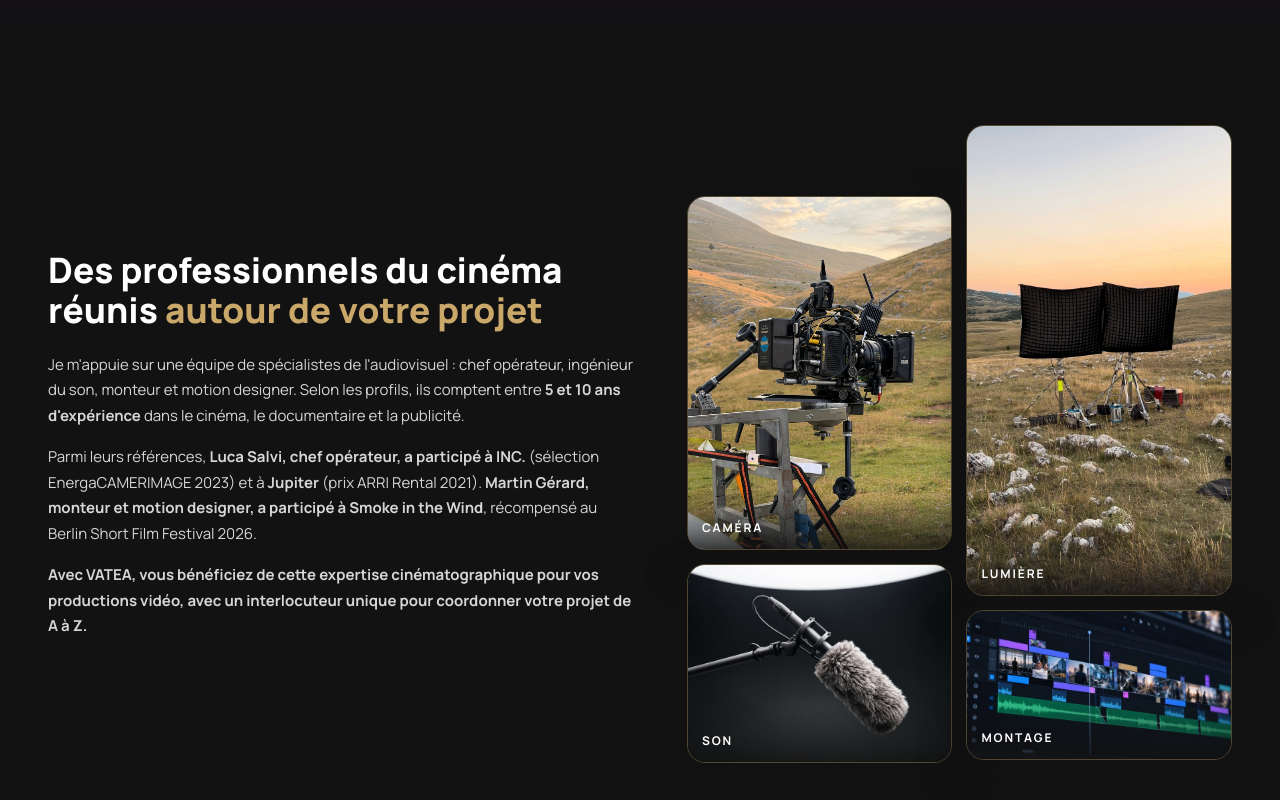
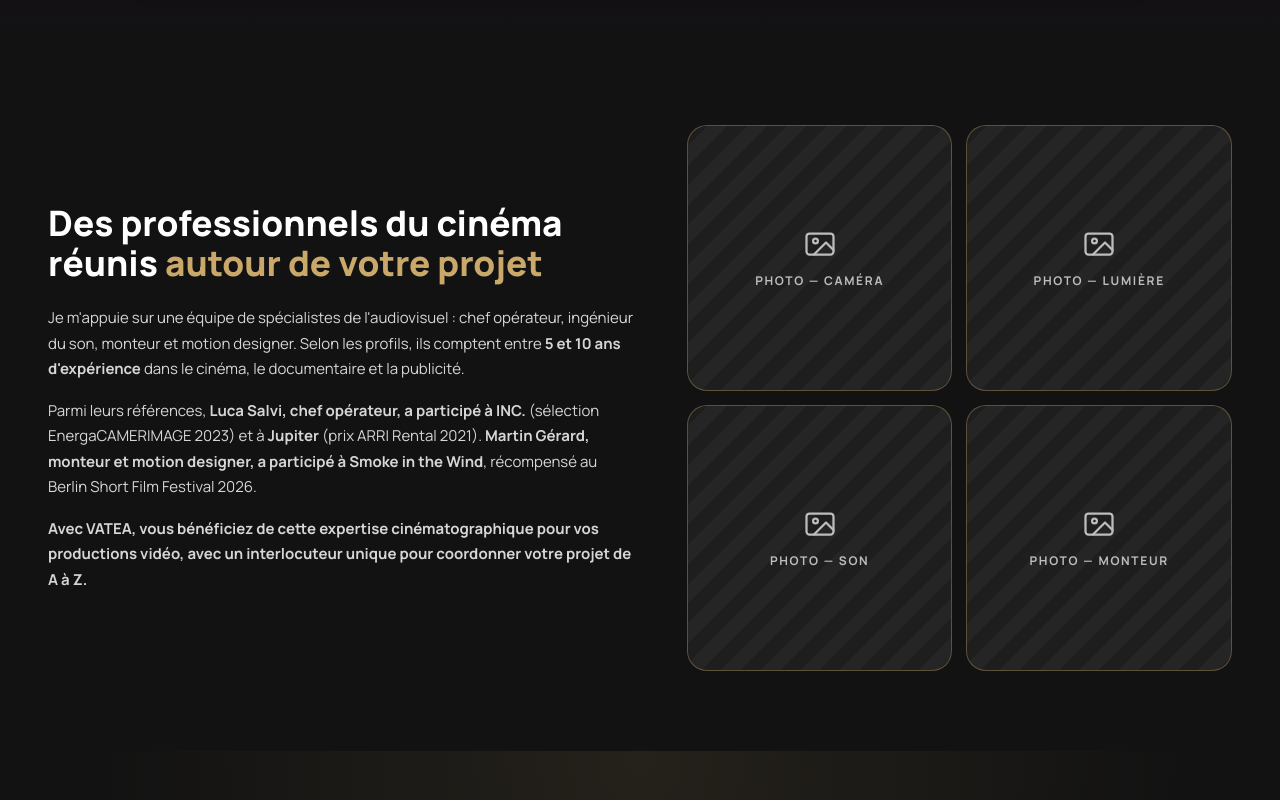
Before and after one commit to marcmasterbet/vatea, a Next.js app: page /a-propos in a window 1280 px wide. Shown: the part 1880-2680 px from the top of the page. Built offline with nearby package versions, Linux system fonts and the light colour scheme; no server answers.

Commit message:
Add files via upload

```diff
--- a/app/a-propos/page.js
+++ b/app/a-propos/page.js
@@ -1,10 +1,6 @@
 import Image from 'next/image';
 import Link from 'next/link';
 import photoHugo from '@/public/media/a-propos/hugo-plateau.jpg';
-import photoCamera from '@/public/media/a-propos/camera.jpg';
-import photoLumiere from '@/public/media/a-propos/lumiere.jpg';
-import photoSon from '@/public/media/a-propos/son.jpg';
-import photoMonteur from '@/public/media/a-propos/monteur.jpg';
 import Placeholder from '@/components/Placeholder';
 
 export const metadata = {
@@ -12,13 +8,6 @@ export const metadata = {
   description: 'Derrière VATEA, une conviction : chaque projet mérite une équipe adaptée, une écoute attentive et un accompagnement humain.',
   alternates: { canonical: '/a-propos' },
 };
-
-const METIERS = [
-  { src: photoCamera, label: 'Caméra', alt: 'Caméra ARRI Alexa équipée sur un bras, en tournage en montagne' },
-  { src: photoLumiere, label: 'Lumière', alt: 'Deux grandes boîtes à lumière sur pieds, au coucher du soleil' },
-  { src: photoSon, label: 'Son', alt: 'Micro canon avec bonnette sur une perche' },
-  { src: photoMonteur, label: 'Montage', alt: 'Timeline de montage vidéo à l’écran' },
-];
 
 const VALUES = [
   { num: 'I', title: 'L\'écoute avant la technique.', text: 'Je prends le temps de comprendre votre activité, vos attentes et les personnes auxquelles vous souhaitez vous adresser.' },
@@ -81,18 +70,8 @@ export default function AProposPage() {
             <p>Parmi leurs références, <strong>Luca Salvi, chef opérateur, a participé à INC.</strong> (sélection EnergaCAMERIMAGE 2023) et à <strong>Jupiter</strong> (prix ARRI Rental 2021). <strong>Martin Gérard, monteur et motion designer, a participé à Smoke in the Wind</strong>, récompensé au Berlin Short Film Festival 2026.</p>
             <p><strong>Avec VATEA, vous bénéficiez de cette expertise cinématographique pour vos productions vidéo, avec un interlocuteur unique pour coordonner votre projet de A à Z.</strong></p>
           </div>
-          {/* Photos entières (sans recadrage), en mosaïque décalée : colonne 1 = caméra + son, colonne 2 = lumière + montage */}
-          <div className="mosaique" style={{ flex: '1 1 440px' }}>
-            {[[METIERS[0], METIERS[2]], [METIERS[1], METIERS[3]]].map((col, i) => (
-              <div className="mosaique-col" key={i}>
-                {col.map((m) => (
-                  <figure key={m.label} className="photo-metier">
-                    <Image src={m.src} placeholder="blur" quality={82} sizes="(max-width: 768px) 46vw, 320px" alt={m.alt} />
-                    <figcaption>{m.label}</figcaption>
-                  </figure>
-                ))}
-              </div>
-            ))}
+          <div style={{ flex: '1 1 440px', display: 'grid', gridTemplateColumns: 'repeat(2, minmax(0, 1fr))', gap: 14 }}>
+            {['caméra', 'lumière', 'son', 'monteur'].map((t) => <Placeholder key={t} label={`Photo — ${t}`} framed ratio="1 / 1" />)}
           </div>
         </div>
       </section>
--- a/app/globals.css
+++ b/app/globals.css
@@ -278,8 +278,4 @@ video.video-pres { object-fit: contain; }
 .photo-cadre { display: block; width: 100%; height: auto; object-fit: cover; border-radius: 14px; }
 .photo-metier { position: relative; margin: 0; overflow: hidden; border-radius: 18px; border: 1px solid rgba(201, 168, 106, .35); box-shadow: 0 18px 40px rgba(18, 18, 18, .55); }
 .photo-metier img { width: 100%; height: auto; display: block; transition: transform .6s ease; }
-.mosaique { display: flex; gap: 14px; align-items: flex-start; }
-.mosaique-col { flex: 1 1 0; min-width: 0; display: flex; flex-direction: column; gap: 14px; }
-.mosaique-col:first-child { padding-top: 13%; } /* décalage : les deux colonnes finissent à la même hauteur */
 .photo-metier:hover img { transform: scale(1.04); }
-.photo-metier figcaption { position: absolute; left: 0; right: 0; bottom: 0; padding: 28px 14px 12px; background: linear-gradient(180deg, rgba(18, 18, 18, 0) 0%, rgba(18, 18, 18, .82) 100%); font-size: 12px; font-weight: 700; letter-spacing: .16em; text-transform: uppercase; color: #fff; }
```
